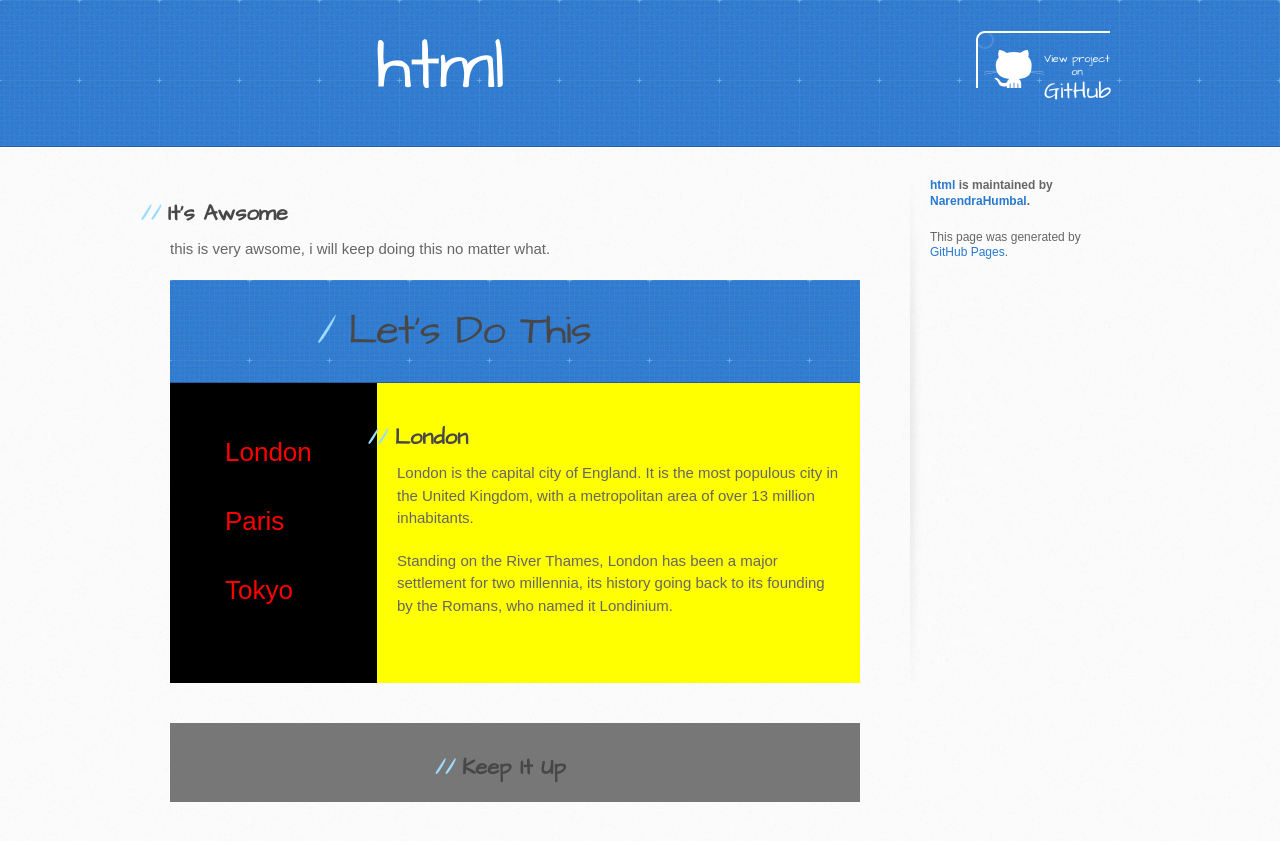
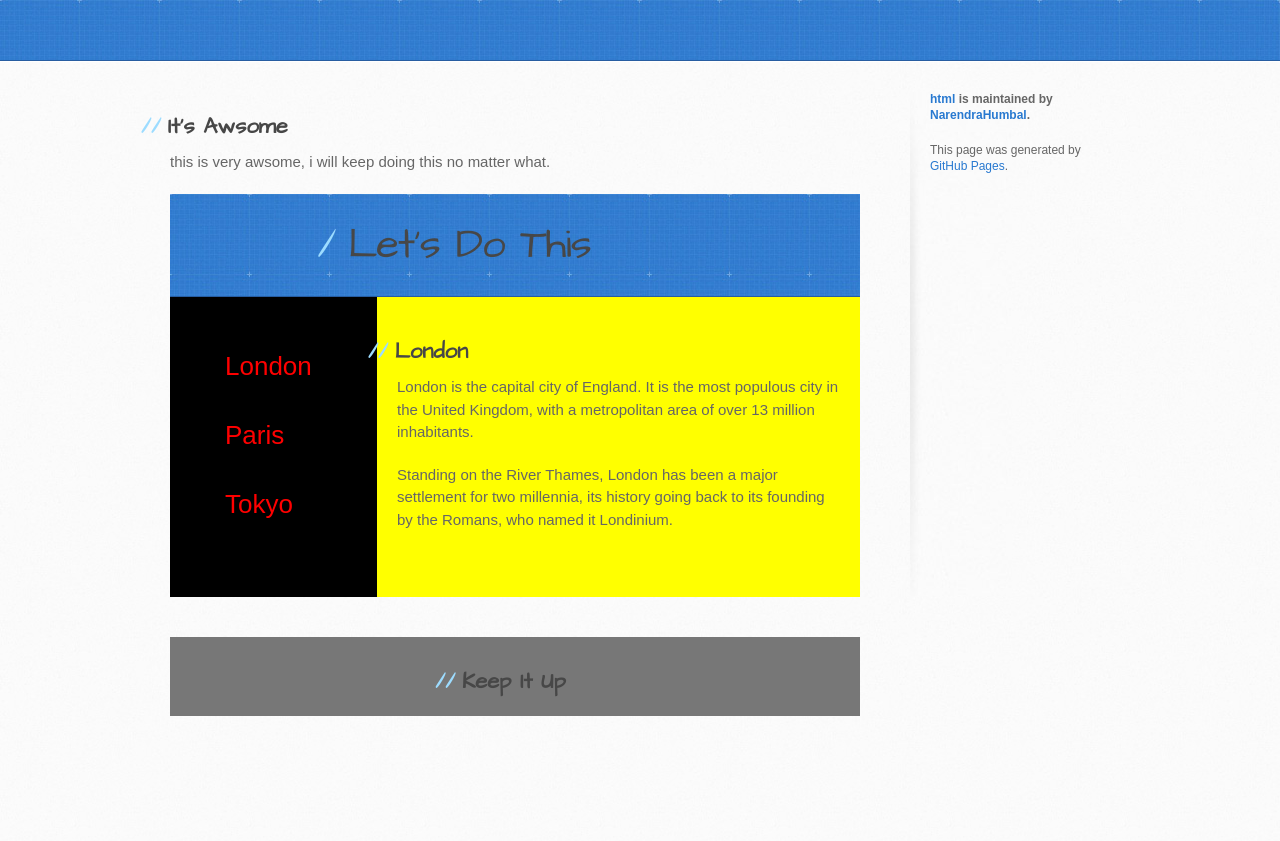
Before and after one commit to NarendraHumbal/html, a Jekyll site: the page built from index.md, in a window 1280 px wide. Shown: the top 841 px of the page. Built offline with Jekyll 4.4.1, drawn with Linux system fonts in a browser that asks for light colours; our own code applies the rules of GitHub Pages for plain Markdown files; the repository's description, which GitHub fills in, is left out.

Commit message:
Removed some information from header

```diff
--- a/_layouts/default.html
+++ b/_layouts/default.html
@@ -16,18 +16,7 @@
 
   <body>
     <header>
-      <div class="inner">
-        <a href="{{ '/' | absolute_url }}">
-          <h1>{{ site.title | default: site.github.repository_name }}</h1>
-        </a>
-        <h2>{{ site.description | default: site.github.project_tagline }}</h2>
-        {% if site.github.is_project_page %}
-          <a href="{{ site.github.repository_url }}" class="button"><small>View project on</small> GitHub</a>
-        {% endif %}
-        {% if site.github.is_user_page %}
-          <a href="{{ site.github.owner_url }}" class="button"><small>Follow me on</small> GitHub</a>
-        {% endif %}
-      </div>
+
     </header>
 
     <div id="content-wrapper">
```
